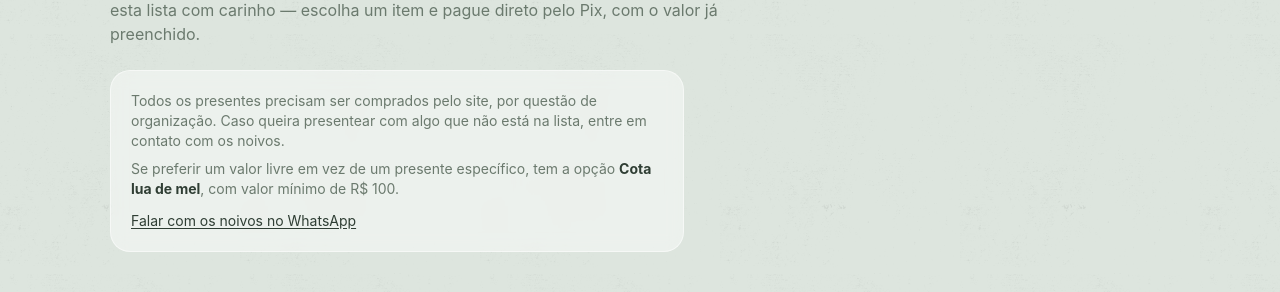
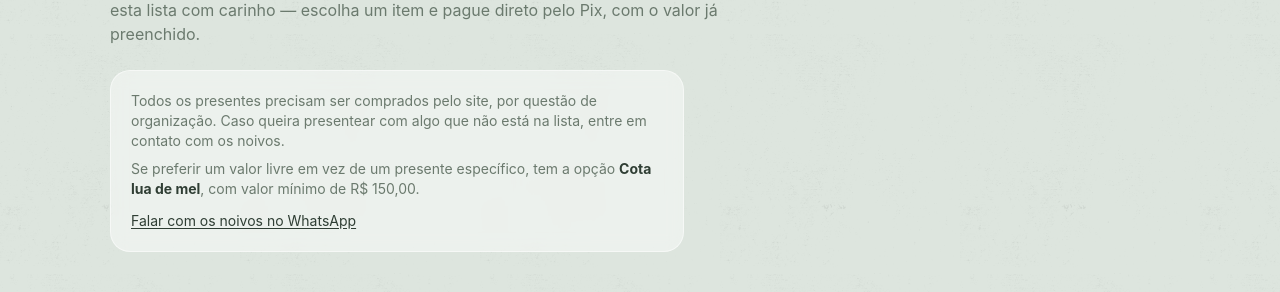
Before and after one commit to AlisonFernando/casamento-alison-yasmin, a React (Vite) app: page /#/presentes in a window 1280 px wide. Both pictures are taken after a click on the button "Abrir convite". Shown: the part 206-498 px from the top of the page. Built offline with nearby package versions, Linux system fonts and the light colour scheme; no server answers; the database is empty.

Commit message:
Corrige valor mínimo da cota lua de mel no aviso da página
O texto estava com R$100 escrito à mão, desatualizado após a mudança
pra R$150. Agora puxa o minPrice direto de gifts.ts pra não ficar
dessincronizado de novo.

Co-Authored-By: Claude Sonnet 5 <noreply@anthropic.com>

```diff
--- a/src/pages/GiftListPage.tsx
+++ b/src/pages/GiftListPage.tsx
@@ -3,10 +3,12 @@ import { GIFTS } from "../app/gifts";
 import { WEDDING } from "../app/config";
 import { buildWhatsAppLink } from "../app/links";
 import { useTakenGifts } from "../app/giftClaims";
+import { formatBRL } from "../app/pix";
 import GiftCard from "../components/gifts/GiftCard";
 
 export default function GiftListPage() {
   const taken = useTakenGifts();
+  const honeymoonGift = GIFTS.find((gift) => gift.customAmount);
 
   return (
     <main className="min-h-screen bg-grain">
@@ -33,12 +35,14 @@ export default function GiftListPage() {
             de organização. Caso queira presentear com algo que não está na
             lista, entre em contato com os noivos.
           </p>
-          <p className="mt-2">
-            Se preferir um valor livre em vez de um presente específico, tem a
-            opção{" "}
-            <strong className="text-ink">Cota lua de mel</strong>, com valor
-            mínimo de R$ 100.
-          </p>
+          {honeymoonGift && (
+            <p className="mt-2">
+              Se preferir um valor livre em vez de um presente específico, tem
+              a opção <strong className="text-ink">{honeymoonGift.name}</strong>,
+              com valor mínimo de{" "}
+              {formatBRL(honeymoonGift.minPrice ?? 0)}.
+            </p>
+          )}
           <a
             href={buildWhatsAppLink(
               `Olá! Quero falar sobre um presente pro casamento de ${WEDDING.couple}.`,
```
